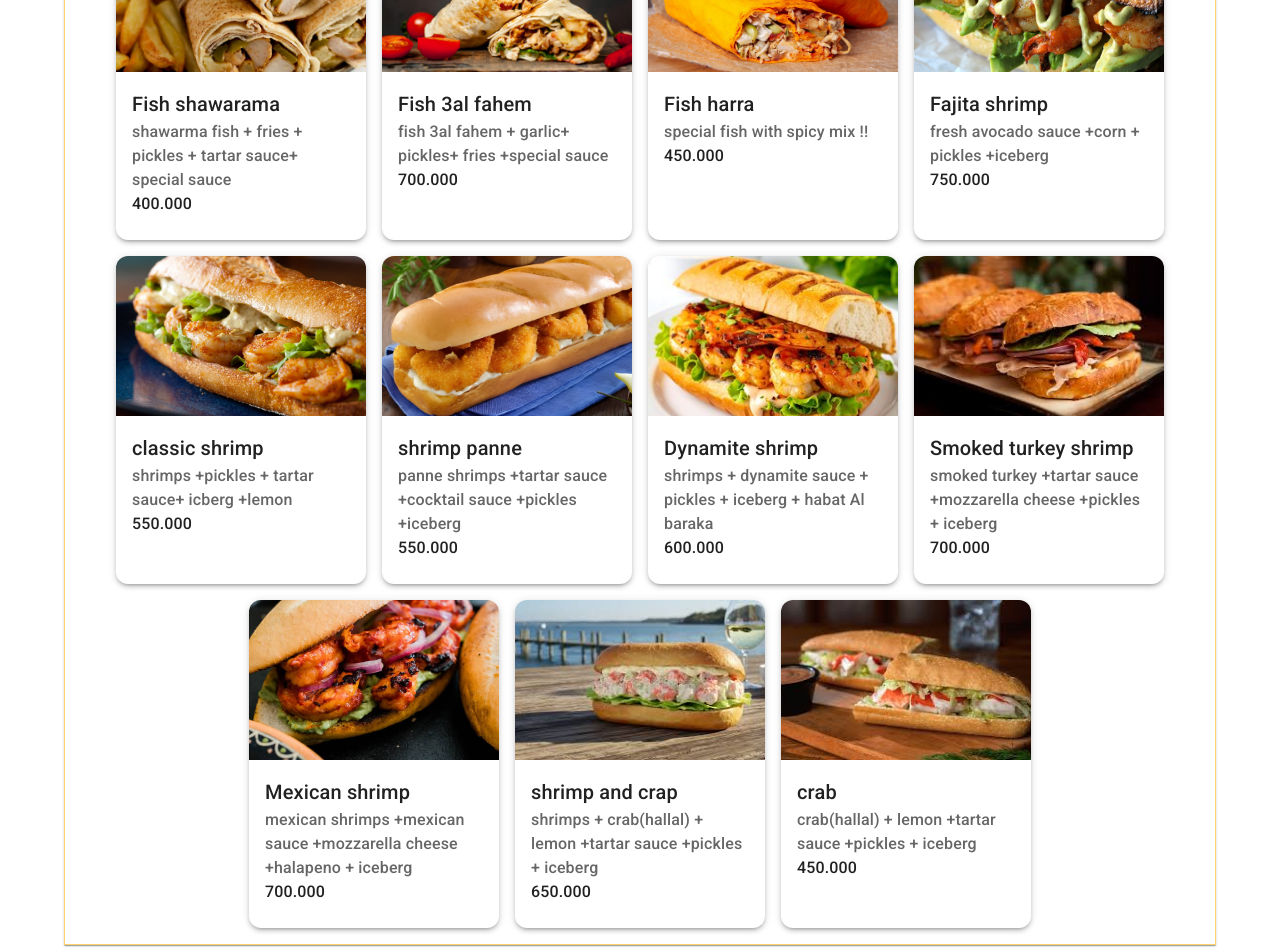
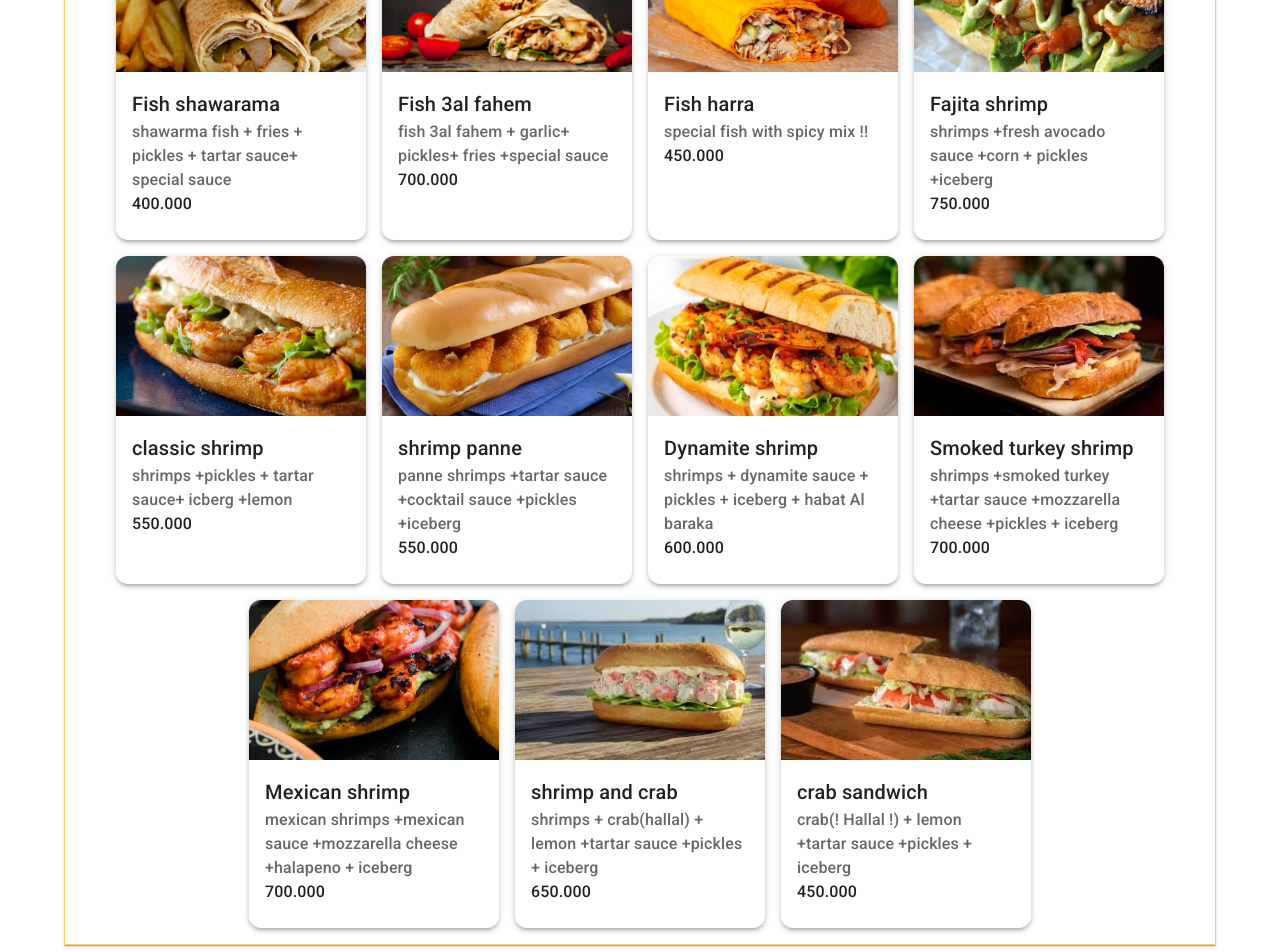
Before and after one commit to HassanNd/Fish_shawarma-restaurant, a React (Vite) app: page / in a window 1280 px wide. Shown: the part 1860-2812 px from the top of the page. Built offline with nearby package versions, Linux system fonts and the light colour scheme; no server answers.

Commit message:
deployment commit

```diff
--- a/src/components/cardItem.tsx
+++ b/src/components/cardItem.tsx
@@ -7,14 +7,14 @@ const Carditem = ({ isAdmin = false }) => {
     { name: "Fish shawarama",ingredients:"shawarma fish + fries + pickles + tartar sauce+ special sauce", price: "400.000", image: "sandwiches/fishshawarma.jpg" },
     { name: "Fish 3al fahem",ingredients:"fish 3al fahem + garlic+ pickles+ fries +special sauce", price: "700.000", image: "sandwiches/fish3alfahem.jpg" },
     { name: "Fish harra",ingredients:"special fish with spicy mix !! ", price: "450.000", image: "sandwiches/fishharra.jpg" },
-    { name: "Fajita shrimp",ingredients:"fresh avocado sauce +corn + pickles +iceberg ", price: "750.000", image: "sandwiches/fajitashrimp.jpg" },
+    { name: "Fajita shrimp",ingredients:"shrimps +fresh avocado sauce +corn + pickles +iceberg ", price: "750.000", image: "sandwiches/fajitashrimp.jpg" },
     { name: "classic shrimp",ingredients:" shrimps +pickles + tartar sauce+ icberg +lemon  ", price: "550.000", image: "sandwiches/classicshrimp.jpg" },
     { name: "shrimp panne",ingredients:"panne shrimps +tartar sauce +cocktail sauce +pickles +iceberg ", price: "550.000", image: "sandwiches/shrimppanne.jpg" },
     { name: "Dynamite shrimp",ingredients:"shrimps + dynamite sauce + pickles + iceberg + habat Al baraka ", price: "600.000", image: "sandwiches/dynamiteshrimp.jpg" },
-    { name: "Smoked turkey shrimp",ingredients:"smoked turkey +tartar sauce +mozzarella cheese +pickles + iceberg ", price: "700.000", image: "sandwiches/smokedturkeyshrimp.jpg" },
+    { name: "Smoked turkey shrimp",ingredients:"shrimps +smoked turkey +tartar sauce +mozzarella cheese +pickles + iceberg ", price: "700.000", image: "sandwiches/smokedturkeyshrimp.jpg" },
     { name: "Mexican shrimp",ingredients:"mexican shrimps +mexican sauce +mozzarella cheese +halapeno + iceberg ", price: "700.000", image: "sandwiches/mexicanshrimp.jpg" },
-    { name: "shrimp and crap",ingredients:"shrimps + crab(hallal) + lemon +tartar sauce +pickles + iceberg ", price: "650.000", image: "sandwiches/shrimpcrab.jpg" },
-    { name: "crab",ingredients:" crab(hallal) + lemon +tartar sauce +pickles + iceberg ", price: "450.000", image: "sandwiches/crab.jpg" },
+    { name: "shrimp and crab",ingredients:"shrimps + crab(hallal) + lemon +tartar sauce +pickles + iceberg ", price: "650.000", image: "sandwiches/shrimpcrab.jpg" },
+    { name: "crab sandwich",ingredients:" crab(! Hallal !) + lemon +tartar sauce +pickles + iceberg ", price: "450.000", image: "sandwiches/crab.jpg" },
 
   ];
 
--- a/src/components/cardItem4.tsx
+++ b/src/components/cardItem4.tsx
@@ -24,7 +24,7 @@ const Carditem4 = ({ isAdmin = false }) => {
       image: "Diet/3alfahemdiet.jpg",
     },
     {
-      name: "Crab",
+      name: "Crab ",
       ingredients: "Crab +tartar sauce + pickles +iceberg",
       price: "450.000",
       image: "Diet/Crabdiet.jpg",
--- a/src/pages/InformationPage.tsx
+++ b/src/pages/InformationPage.tsx
@@ -44,12 +44,12 @@ export const InformationPage = () => {
 
       <Typography sx={{display:"flex" , gap:"4px"}}>
         <KeyOutlinedIcon sx={{color:"#FED16A"}}/>
-        <Typography>OPEN-TIME: 12 AM</Typography>
+        <Typography>OPEN-TIME: 12 PM</Typography>
       </Typography>
 
       <Typography sx={{display:"flex" , gap:"4px"}}>
         <LockRoundedIcon sx={{color:"#FED16A"}}/>
-        <Typography>CLOSING-TIME: 11 PM</Typography>
+        <Typography>CLOSING-TIME: 11:30 PM</Typography>
       </Typography>
 
       <Typography sx={{display:"flex" , gap:"4px"}}>
```
